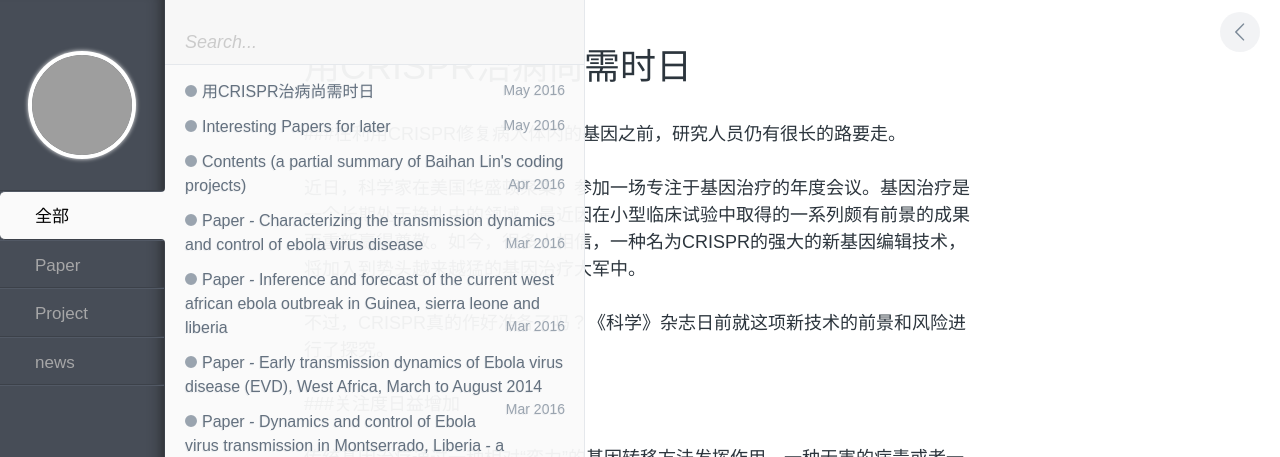
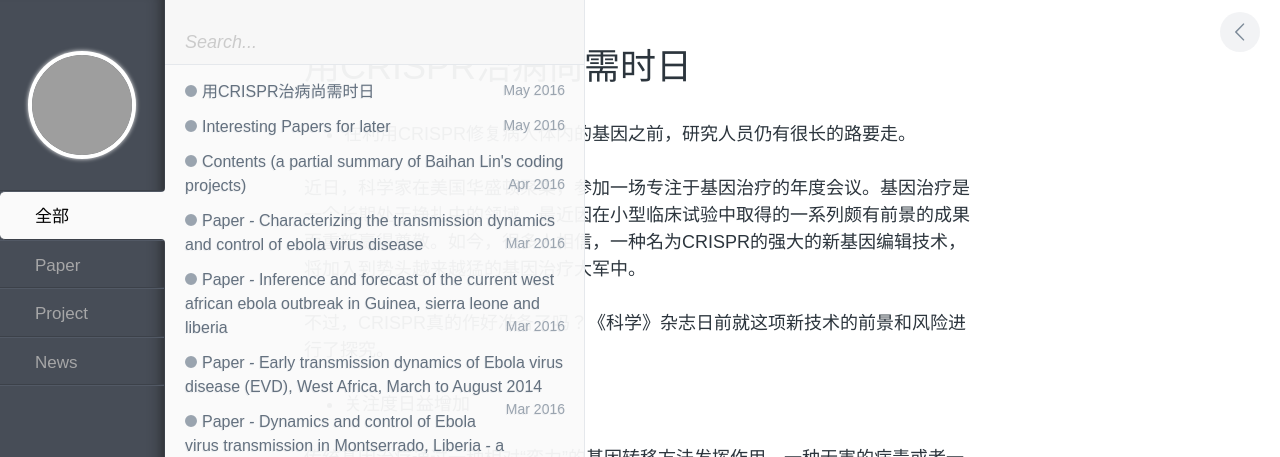
Before and after one commit to doerblog/doerblog.github.io, a Jekyll site: the page built from _posts/news/2016-05-15-CRISPR-Now-Young.md, in a window 1280 px wide, cut to the strip 0-457 px from the top of the page. Built offline with Jekyll 4.4.1, drawn with Linux system fonts in a browser that asks for light colours; comment, search, counter and statistics services are not loaded; some of the changed text lies outside the part shown; grey boxes are pictures that could not be loaded.

```diff
--- a/_posts/news/2016-05-15-CRISPR-Now.md
+++ b/_posts/news/2016-05-15-CRISPR-Now-Young.md
@@ -1,19 +1,19 @@
 ---
 layout: post
 title: 用CRISPR治病尚需时日
-category: news
+category: News
 tags: gene-edit, CRISPR, Zhang
 keywords: gene-edit, CRISPR, Zhang
 description: news
 ---
 
-###在利用CRISPR修复病人体内的基因之前，研究人员仍有很长的路要走。
+* 在利用CRISPR修复病人体内的基因之前，研究人员仍有很长的路要走。
 
 近日，科学家在美国华盛顿聚集，参加一场专注于基因治疗的年度会议。基因治疗是一个长期处于挣扎中的领域，最近因在小型临床试验中取得的一系列颇有前景的成果而重新赢得尊敬。如今，很多人相信，一种名为CRISPR的强大的新基因编辑技术，将加入到势头越来越猛的基因治疗大军中。
 
 不过，CRISPR真的作好准备了吗？《科学》杂志日前就这项新技术的前景和风险进行了探究。
 
-###关注度日益增加
+* 关注度日益增加
 
 传统基因治疗通过一种相对“蛮力”的基因转移方法发挥作用。一种无害的病毒或者一些其他形式的载体，将某个基因的良好拷贝运送进细胞中。该拷贝能弥补正引发疾病的有缺陷基因。不过，CRISPR可通过剪下坏DNA并用正确的序列替换它，直接修复有缺陷基因。原则上，这应当比添加新的基因起到更好的作用，因为它排除了外来基因在细胞基因组中的错误地方“着陆”并且开启癌症基因的风险。通过CRISPR修复的基因将处于该基因天然启动子的控制之下，因此细胞产生的蛋白产物不会过多或太少。
 
@@ -23,7 +23,7 @@ description: news
 
 CRISPR还会带来安全风险。大多数经常提及的问题是，被CRISPR用来断开特定位置DNA的Cas9酶也会在意料之外的地方进行剪切，从而可能导致癌症。
 
-###离临床更进一步
+* 离临床更进一步
 
 有了这些告诫，人们还需要CRISPR吗？
 
@@ -35,7 +35,7 @@ CRISPR还会带来安全风险。大多数经常提及的问题是，被CRISPR
 
 尽管Kohn和其他研究人员已利用一种更加老式的基因编辑工具——锌指核酸酶在一个培养皿的细胞中修复了导致镰状细胞疾病和一种SCID的有缺陷基因，但只有一小部分未成熟血细胞的基因最终得以修正，远低于如今的标准基因转移法所修改的基因比例。一个原因在于原始血液细胞不会分裂太多。来自意大利米兰拉菲尔募捐基因治疗研究所的Luigi Naldini表示，由于诸如CRISPR等基因编辑方法的效率要比基因添加低很多，因此，对于一些疾病来说，“我认为从基因转换改为编辑并不存在强有力的理由”。
 
-###仍存其他问题
+* 仍存其他问题
 
 利用CRISPR剪掉某个基因的一部分而不是修正序列要相对容易。事实上，该策略已在一项阻止艾滋病病毒（HIV）感染的临床努力中得到测验，并且利用的是锌指核酸酶。在这种治疗方法中，核酸酶被用于敲除血液细胞中一个名为CCR5的受体基因。HIV利用该受体进入细胞。
 
@@ -43,7 +43,7 @@ CRISPR还会带来安全风险。大多数经常提及的问题是，被CRISPR
 
 研究人员正致力于提出突破这一限制的方法。来自马萨诸塞州布罗德研究所的CRISPR 研究人员Feng Zhang介绍说，针对HDR的基因存在于所有细胞中，问题在于如何将它们开启。这或许可通过将一些药物添加到细胞中，另一种方法则是寻找可替代Cas9系统、不依赖于HDR过程的方案。
 
-###未来任重道远
+* 未来任重道远
 
 关于CRISPR，讨论最多的安全风险是被期望剪下特定DNA序列的Cas9酶还将删减基因组的其他部分，而这会带来增加患癌风险的突变。研究人员正在迅速行动，让CRISPR变得更具针对性。例如，今年1月，一家实验室描述了对Cas9进行的可大幅减少脱靶效应的调整。在4月出版的《自然》杂志上，另一个团队展示了如何让这种酶在置换单个DNA碱基上更有效率。
 
```
